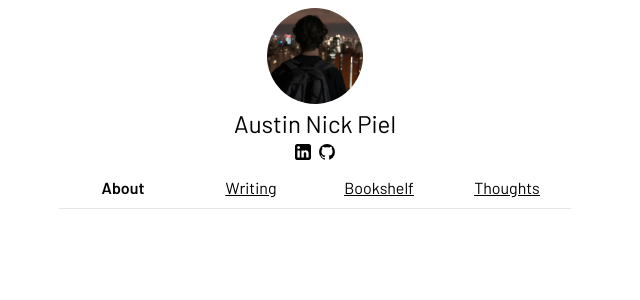
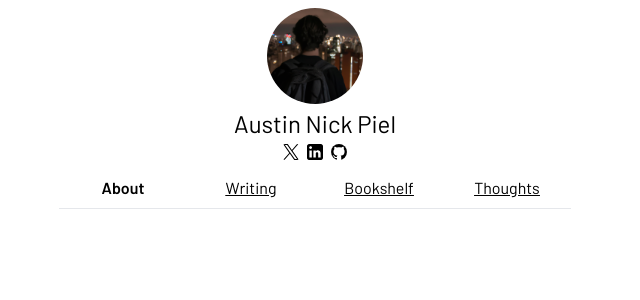
Before and after one commit to apiel51/austinnick.blog, a Next.js app: page / in a window 1280 px wide. Shown: the top 300 px of the page, without its empty margins (325-965 px from the left). Built offline with nearby package versions, Linux system fonts and the light colour scheme.

Commit message:
Add X logo + link

```diff
--- a/components/shared/Page/Header.tsx
+++ b/components/shared/Page/Header.tsx
@@ -3,6 +3,7 @@ import Image from 'next/image';
 
 import LinkedInIcon from 'public/linkedin-logo.svg';
 import GithubIcon from 'public/github-logo.svg';
+import XIcon from 'public/x-logo.svg';
 import propic from '../../../public/wide-eyed.png';
 
 export default function Header() {
@@ -15,6 +16,15 @@ export default function Header() {
         <div className="py-1 text-2xl cursor-pointer">Austin Nick Piel</div>
       </Link>
       <div className="flex-1 flex">
+        <a
+          className="mr-2 w-4 h-4 cursor-pointer"
+          aria-label="X icon button"
+          href="https://twitter.com/austinnickpiel/"
+          target="_blank"
+          rel="noreferrer"
+        >
+          <Image className="rounded-sm" alt="linkedin icon" src={XIcon} />
+        </a>
         <a
           className="mr-2 w-4 h-4 cursor-pointer"
           aria-label="LinkedIn icon button"
```
Also changed, not shown: public/x-logo.svg (added).
